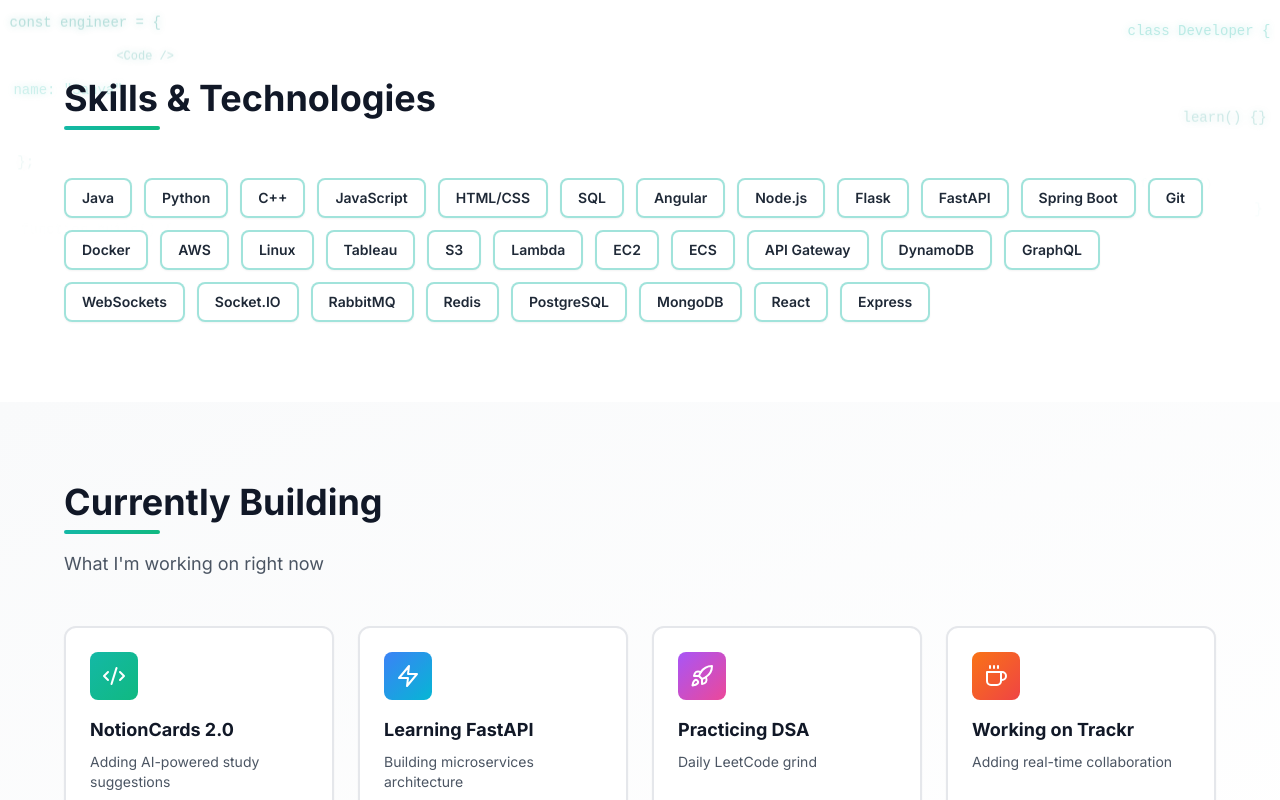
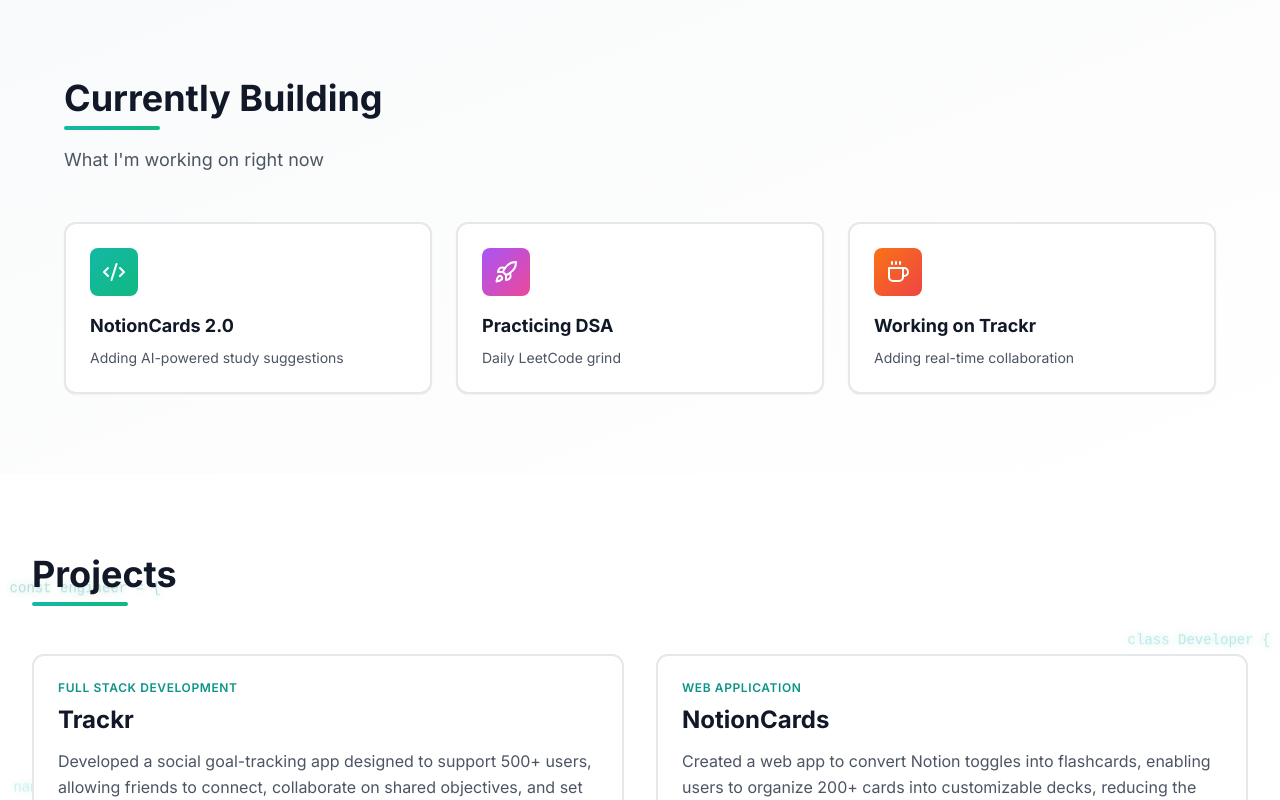
Before and after one commit to sanyahegde/personal-site, a Next.js app: page / in a window 1280 px wide. Shown: the part 1400-2200 px from the top of the page. Built offline with nearby package versions, Linux system fonts and the light colour scheme.

Commit message:
edit skils section

```diff
--- a/app/page.tsx
+++ b/app/page.tsx
@@ -4,7 +4,6 @@
 import Header from '@/components/Header'
 import Hero from '@/components/Hero'
 import About from '@/components/About'
-import Skills from '@/components/Skills'
 import CurrentlyBuilding from '@/components/CurrentlyBuilding'
 import Projects from '@/components/Projects'
 import Experience from '@/components/Experience'
@@ -44,7 +43,6 @@
       <main className="bg-white dark:bg-gray-900">
         <Hero />
         <About />
-        <Skills />
         <CurrentlyBuilding />
         <Projects />
         <Experience />
--- a/components/CurrentlyBuilding.tsx
+++ b/components/CurrentlyBuilding.tsx
@@ -1,7 +1,7 @@
 'use client'
 
 import { motion } from 'framer-motion'
-import { Code2, Zap, Coffee, Rocket } from 'lucide-react'
+import { Code2, Coffee, Rocket } from 'lucide-react'
 
 const CurrentlyBuilding = () => {
   const items = [
@@ -10,12 +10,6 @@
       description: 'Adding AI-powered study suggestions',
       icon: Code2,
       color: 'from-teal-500 to-emerald-500'
-    },
-    {
-      title: 'Learning FastAPI',
-      description: 'Building microservices architecture',
-      icon: Zap,
-      color: 'from-blue-500 to-cyan-500'
     },
     {
       title: 'Practicing DSA',
@@ -50,7 +44,7 @@
           </p>
         </motion.div>
 
-        <div className="grid md:grid-cols-2 lg:grid-cols-4 gap-6">
+        <div className="grid md:grid-cols-3 gap-6">
           {items.map((item, index) => {
             const Icon = item.icon
             return (
--- a/components/Header.tsx
+++ b/components/Header.tsx
@@ -16,7 +16,7 @@
       setIsScrolled(window.scrollY > 50)
 
       // Determine active section based on scroll position
-      const sections = ['home', 'about', 'skills', 'projects', 'experience', 'contact']
+      const sections = ['home', 'about', 'projects', 'experience', 'contact']
       const scrollPosition = window.scrollY + 100
 
       for (let i = sections.length - 1; i >= 0; i--) {
@@ -35,7 +35,6 @@
   const navItems = [
     { name: 'Home', href: '#home' },
     { name: 'About', href: '#about' },
-    { name: 'Skills', href: '#skills' },
     { name: 'Projects', href: '#projects' },
     { name: 'Experience', href: '#experience' },
     { name: 'Contact', href: '#contact' },
```
